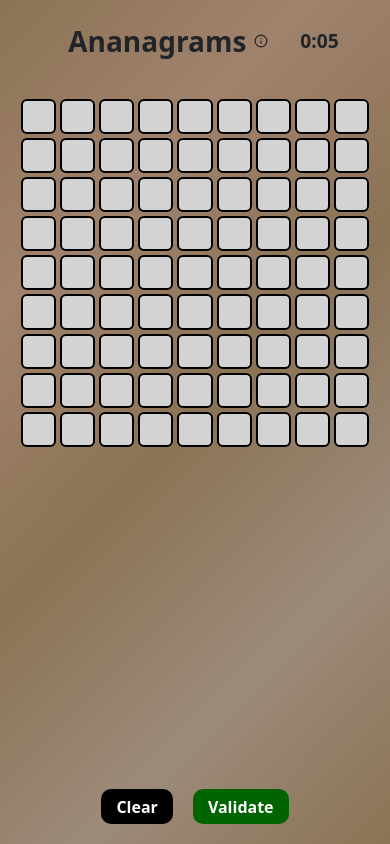
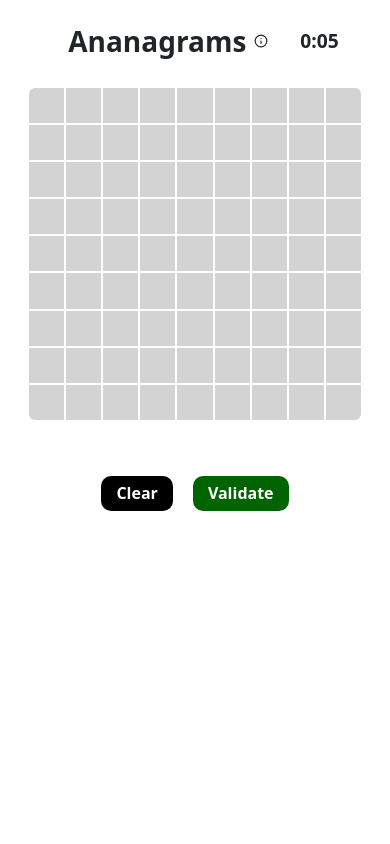
Before and after one commit to mviol42/ananagrams, a React (Create React App) app: page / in a window 390 px wide. Built offline with nearby package versions, Linux system fonts and the light colour scheme.

Commit message:
Mobile experience and visual bug fixes

```diff
--- a/src/App.css
+++ b/src/App.css
@@ -2,7 +2,7 @@
   text-align: center;
   padding: 10px;
   min-height: 100vh;
-  background: linear-gradient(135deg, #8B7355 0%, #A0826D 25%, #8B7355 50%, #9C8B7A 75%, #8B7355 100%);
+  background-color: white;
 }
 
 /* Header with timer and Ananagrams */
@@ -11,8 +11,8 @@
   justify-content: center;
   align-items: center;
   gap: 20px;
-  padding: 10px;
-  margin-bottom: 10px;
+  padding: 5px;
+  margin-bottom: 0;
 }
 
 .header-section .timer {
@@ -32,19 +32,21 @@
   }
 }
 
-/* Desktop: side by side layout */
+/* Stacked layout - board on top, controls on bottom */
 .game-container {
   display: flex;
-  flex-direction: row;
+  flex-direction: column;
   justify-content: center;
-  align-items: flex-start;
-  gap: 20px;
+  align-items: center;
+  gap: 10px;
   max-width: 1200px;
   margin: 0 auto;
 }
 
 .board-section {
   flex: 0 0 auto;
+  display: flex;
+  justify-content: center;
 }
 
 .controls-section {
@@ -52,36 +54,21 @@
   flex-direction: column;
   justify-content: center;
   align-items: center;
-  min-width: 200px;
 }
 
-/* Mobile: stacked layout with fixed bottom controls */
+/* Mobile: smaller gaps */
 @media (max-width: 768px) {
   .App {
     padding: 5px;
-    padding-bottom: 220px; /* Space for fixed controls */
   }
 
   .game-container {
-    flex-direction: column;
-    align-items: center;
-    gap: 10px;
+    gap: 5pxA;
   }
 
   .board-section {
-    width: 100%;
-    display: flex;
-    justify-content: center;
-    overflow-x: auto;
-  }
-
-  .controls-section {
-    position: fixed;
-    bottom: 0;
-    left: 0;
-    right: 0;
-    padding: 10px;
-    z-index: 1000;
+    width: auto;
+    background-color: transparent;
   }
 }
 
--- a/src/components/Board.css
+++ b/src/components/Board.css
@@ -1,5 +1,7 @@
 .board-container {
-    padding: 15px;
+    padding: 5px;
+    background-color: transparent;
+    border: none;
 }
 
 .tile-row {
--- a/src/components/Board.tsx
+++ b/src/components/Board.tsx
@@ -14,6 +14,16 @@
     activeDragId?: string | null;
 }
 
+// Helper function to get corner class based on position
+const getCornerClass = (row: number, col: number): string | undefined => {
+    const lastIndex = boardSize - 1;
+    if (row === 0 && col === 0) return 'corner-top-left';
+    if (row === 0 && col === lastIndex) return 'corner-top-right';
+    if (row === lastIndex && col === 0) return 'corner-bottom-left';
+    if (row === lastIndex && col === lastIndex) return 'corner-bottom-right';
+    return undefined;
+};
+
 class Board extends Component<BoardProps> {
     getEditableBoard() {
         const board = [];
@@ -22,12 +32,16 @@
             const row = []
             for (let j = 0; j < boardSize; j++) {
                 const tileId = `${i}-${j}-tile`;
-                let tile = this.props.currentBoard[i][j] === blankTile ? <BoardTile/> : <LetterTile id={tileId}
+                const cornerClass = getCornerClass(i, j);
+                let tile = this.props.currentBoard[i][j] === blankTile
+                    ? <BoardTile cornerClass={cornerClass}/>
+                    : <LetterTile id={tileId}
                                   letter={this.props.currentBoard[i][j]}
                                   inBank={false}
                                   row={i}
                                   col={j}
                                   isBeingDragged={this.props.activeDragId === tileId}
+                                  cornerClass={cornerClass}
                       />
 
                 row.push(
@@ -52,15 +66,17 @@
         for (let i = 0; i < boardSize; i++) {
             const row = []
             for (let j = 0; j < boardSize; j++) {
+                const cornerClass = getCornerClass(i, j);
                 row.push(
                     <div className='col' key={`${i}-${j}`}>
                         { this.props.currentBoard[i][j] === blankTile
-                            ? <BoardTile/>
+                            ? <BoardTile cornerClass={cornerClass}/>
                             : <UndraggableLetterTile id={`${i}-${j}-tile`}
                                           letter={this.props.currentBoard[i][j]}
                                           inBank={false}
                                           row={i}
-                                          col={j}/>
+                                          col={j}
+                                          cornerClass={cornerClass}/>
                         }
                     </div>
                 );
--- a/src/components/TileBank.css
+++ b/src/components/TileBank.css
@@ -4,17 +4,16 @@
 }
 
 .drop-box {
-    display: grid;
-    grid-template-columns: repeat(4, var(--tile-size));
+    display: flex;
+    flex-wrap: wrap;
     justify-content: center;
     align-content: start;
     gap: 8px;
-    padding: 15px;
+    padding: 10px;
     border: none;
     background-color: transparent;
-    margin: 10px;
-    width: calc(4 * var(--tile-size) + 3 * 8px + 30px);
-    min-height: 250px;
+    margin: 5px auto;
+    max-width: calc(8 * var(--tile-size) + 7 * 8px + 20px);
 }
 
 /* Override Bootstrap col-3 width for tile bank items */
@@ -23,17 +22,3 @@
     flex: 0 0 auto;
     padding: 0;
 }
-
-/* Mobile: responsive tile bank */
-@media (max-width: 768px) {
-    .drop-box {
-        grid-template-columns: repeat(auto-fill, minmax(var(--tile-size), auto));
-        width: 100%;
-        max-width: 95vw;
-        min-height: 80px;
-        padding: 10px;
-        margin: 5px auto;
-        border-radius: 8px;
-        gap: 6px;
-    }
-}
--- a/src/components/tiles/BoardTile.tsx
+++ b/src/components/tiles/BoardTile.tsx
@@ -1,14 +1,16 @@
-import React, {Component} from 'react';
+import React from 'react';
 import './Tile.css'
 import 'bootstrap/dist/css/bootstrap.min.css'
+import cn from 'classnames';
 
-class BoardTile extends Component {
-
-    render () {
-        return (
-                <div className='board-empty tile'/>
-        );
-    }
+interface BoardTileProps {
+    cornerClass?: string;
 }
 
+const BoardTile: React.FC<BoardTileProps> = ({ cornerClass }) => {
+    return (
+        <div className={cn('board-empty', 'tile', 'board-tile', cornerClass)}/>
+    );
+};
+
 export default BoardTile;
--- a/src/components/tiles/LetterTile.tsx
+++ b/src/components/tiles/LetterTile.tsx
@@ -1,8 +1,8 @@
 import React, {Component} from 'react';
 import './Tile.css'
 import 'bootstrap/dist/css/bootstrap.min.css'
-import {CSS} from '@dnd-kit/utilities';
 import { useDraggable } from '@dnd-kit/core';
+import cn from 'classnames';
 
 interface LetterTileProps {
     letter:string | undefined;
@@ -11,13 +11,14 @@
     row?: number,
     col?: number,
     bankIndex?: number,
-    isBeingDragged?: boolean
+    isBeingDragged?: boolean,
+    cornerClass?: string
 }
 
 class LetterTile extends Component<LetterTileProps> {
     render () {
         return (
-            <div className={this.props.inBank ? '' : 'board-full tile'}>
+            <div className={this.props.inBank ? '' : cn('board-full', 'tile', 'board-tile', this.props.cornerClass)}>
                 <Draggable id={this.props.id}
                     children={this.props.letter}
                     letter={this.props.letter}
@@ -25,7 +26,8 @@
                     row={this.props.row}
                     col={this.props.col}
                     bankIndex={this.props.bankIndex}
-                    isBeingDragged={this.props.isBeingDragged}/>
+                    isBeingDragged={this.props.isBeingDragged}
+                    cornerClass={this.props.cornerClass}/>
             </div>
         );
     }
@@ -41,7 +43,8 @@
                             row?: number,
                             col?: number,
                             bankIndex?: number,
-                            isBeingDragged?: boolean}) {
+                            isBeingDragged?: boolean,
+                            cornerClass?: string}) {
     const {attributes, listeners, setNodeRef} = useDraggable({
         id: props.id,
         data: {
@@ -59,8 +62,12 @@
         opacity: props.isBeingDragged ? 0 : 1,
     };
 
+    const tileClass = props.inBank
+        ? 'bank tile'
+        : cn('bank', 'tile', 'board-tile', props.cornerClass);
+
     return (
-        <div ref={setNodeRef} style={style} className={`bank tile`} {...listeners} {...attributes}>
+        <div ref={setNodeRef} style={style} className={tileClass} {...listeners} {...attributes}>
                 { props.letter }
         </div>
 
--- a/src/components/tiles/Tile.css
+++ b/src/components/tiles/Tile.css
@@ -2,7 +2,7 @@
 :root {
     --tile-size: 45px;
     --tile-font-size: 25px;
-    --tile-margin: 5px;
+    --tile-margin: 1px;
     --tile-border-radius: 10px;
 }
 
@@ -11,7 +11,7 @@
     :root {
         --tile-size: min(9vw, 38px);
         --tile-font-size: min(5vw, 20px);
-        --tile-margin: 2px;
+        --tile-margin: 1px;
         --tile-border-radius: 6px;
     }
 }
@@ -29,6 +29,28 @@
     border-style: none;
     user-select: none;
     touch-action: none;
+}
+
+/* Board tiles have no border-radius by default */
+.board-tile {
+    border-radius: 0;
+}
+
+/* Corner tiles get rounded corners */
+.corner-top-left {
+    border-top-left-radius: var(--tile-border-radius);
+}
+
+.corner-top-right {
+    border-top-right-radius: var(--tile-border-radius);
+}
+
+.corner-bottom-left {
+    border-bottom-left-radius: var(--tile-border-radius);
+}
+
+.corner-bottom-right {
+    border-bottom-right-radius: var(--tile-border-radius);
 }
 
 .selected {
@@ -56,7 +78,7 @@
 
 .board-empty {
     background-color: lightgrey;
-    border: 2px solid black;
+    border: none;
     margin: var(--tile-margin);
 }
 
--- a/src/components/tiles/UndraggableLetterTile.tsx
+++ b/src/components/tiles/UndraggableLetterTile.tsx
@@ -1,23 +1,23 @@
-import React, {Component} from 'react';
+import React from 'react';
 import './Tile.css'
 import 'bootstrap/dist/css/bootstrap.min.css'
+import cn from 'classnames';
 
 interface UndraggableLetterTileProps {
     letter:string | undefined;
     id: any,
     inBank: boolean,
     row?: number,
-    col?: number
+    col?: number,
+    cornerClass?: string
 }
 
-class UndraggableLetterTile extends Component<UndraggableLetterTileProps> {
-    render () {
-        return (
-            <div  className={'fixed-letter tile'}>
-                { this.props.letter }
-            </div>
-        );
-    }
-}
+const UndraggableLetterTile: React.FC<UndraggableLetterTileProps> = ({ letter, cornerClass }) => {
+    return (
+        <div className={cn('fixed-letter', 'tile', 'board-tile', cornerClass)}>
+            { letter }
+        </div>
+    );
+};
 
 export default UndraggableLetterTile;
```
Also changed, not shown: src/components/Timer.tsx (+27 -13 lines), .claude/settings.local.json. Lines whose indentation alone changed are shown as unchanged.
